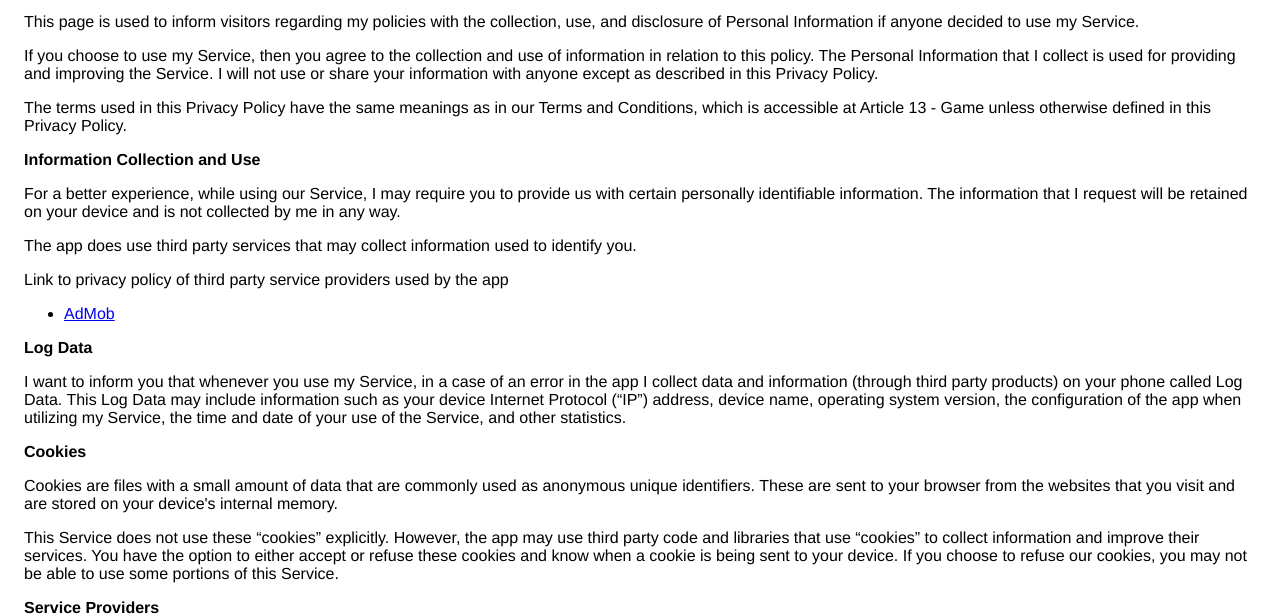
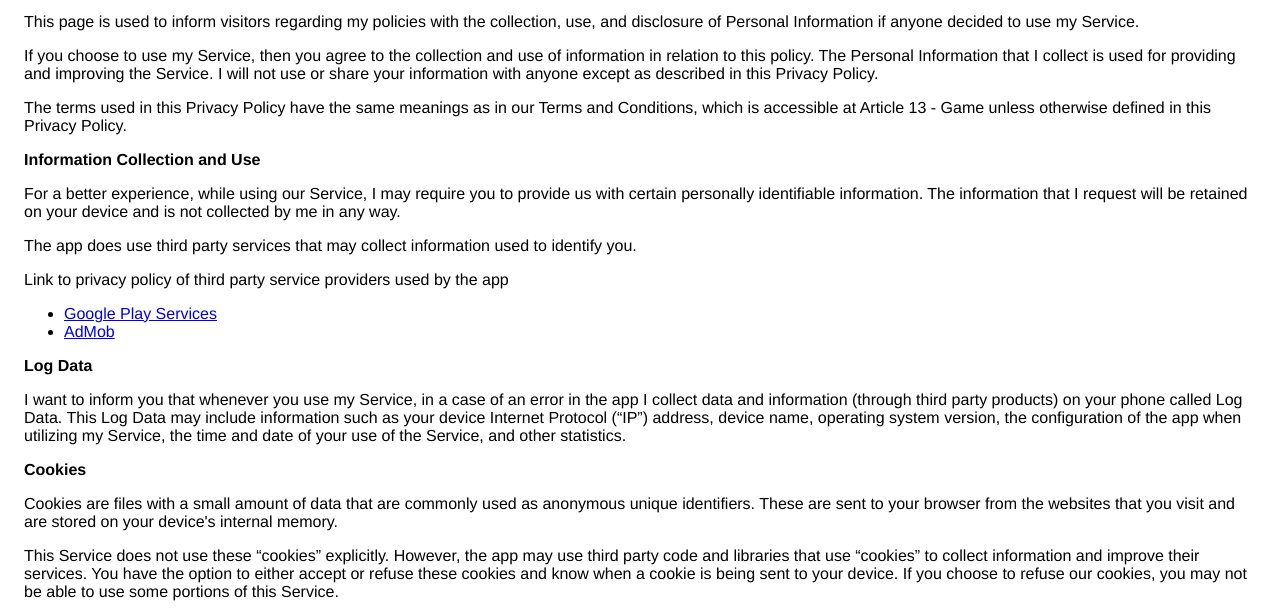
Before and after one commit to Ennomnom/ennomnom.github.io, a plain HTML site: page a13.html in a window 1280 px wide. Shown: the part 113-727 px from the top of the page. Drawn offline with Linux system fonts and the light colour scheme.

Commit message:
Update a13.html

```diff
--- a/a13.html
+++ b/a13.html
@@ -19,7 +19,7 @@
                     accessible at Article 13 - Game unless otherwise defined in this Privacy Policy.
                   </p> <p><strong>Information Collection and Use</strong></p> <p>For a better experience, while using our Service, I may require you to provide us with certain
                     personally identifiable information. The information that I request will be retained on your device and is not collected by me in any way.
-                  </p> <p>The app does use third party services that may collect information used to identify you.</p> <div><p>Link to privacy policy of third party service providers used by the app</p> <ul><!----><li><a href="https://support.google.com/admob/answer/6128543?hl=en" target="_blank">AdMob</a></li><!----><!----><!----><!----><!----><!----></ul></div> <p><strong>Log Data</strong></p> <p> I want to inform you that whenever you use my Service, in a case of
+                  </p> <p>The app does use third party services that may collect information used to identify you.</p> <div><p>Link to privacy policy of third party service providers used by the app</p> <ul><li><a href="https://www.google.com/policies/privacy/" target="_blank">Google Play Services</a></li><li><a href="https://support.google.com/admob/answer/6128543?hl=en" target="_blank">AdMob</a></li><!----><!----><!----><!----><!----><!----></ul></div> <p><strong>Log Data</strong></p> <p> I want to inform you that whenever you use my Service, in a case of
                     an error in the app I collect data and information (through third party products) on your phone
                     called Log Data. This Log Data may include information such as your device Internet Protocol (“IP”) address,
                     device name, operating system version, the configuration of the app when utilizing my Service,
```
